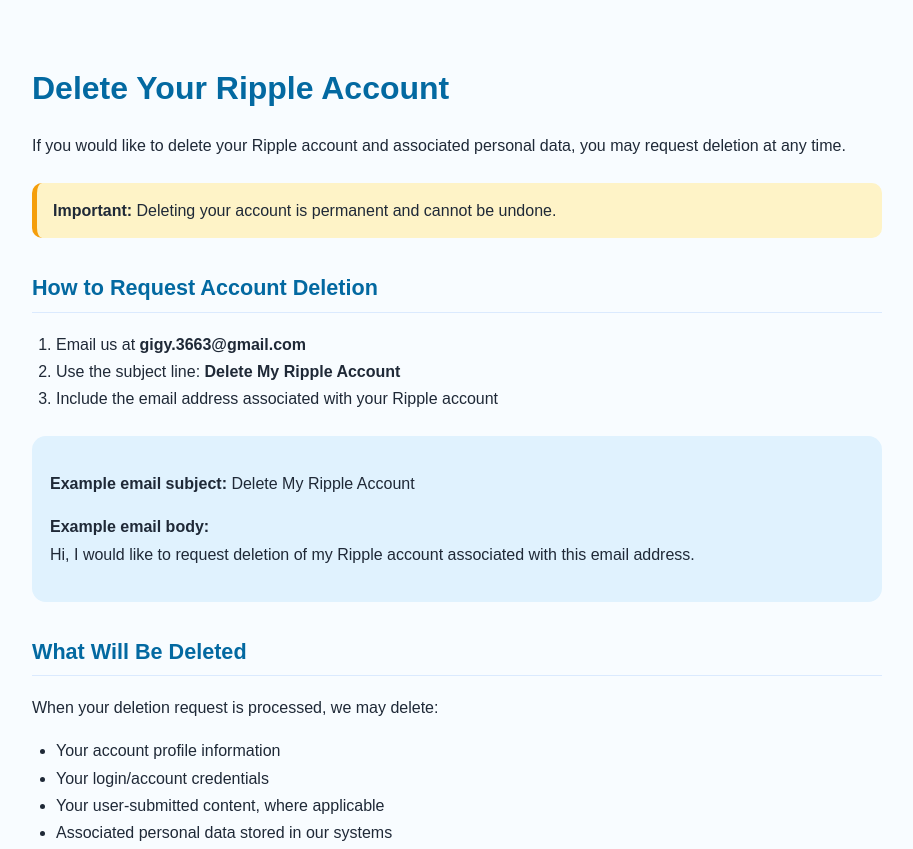
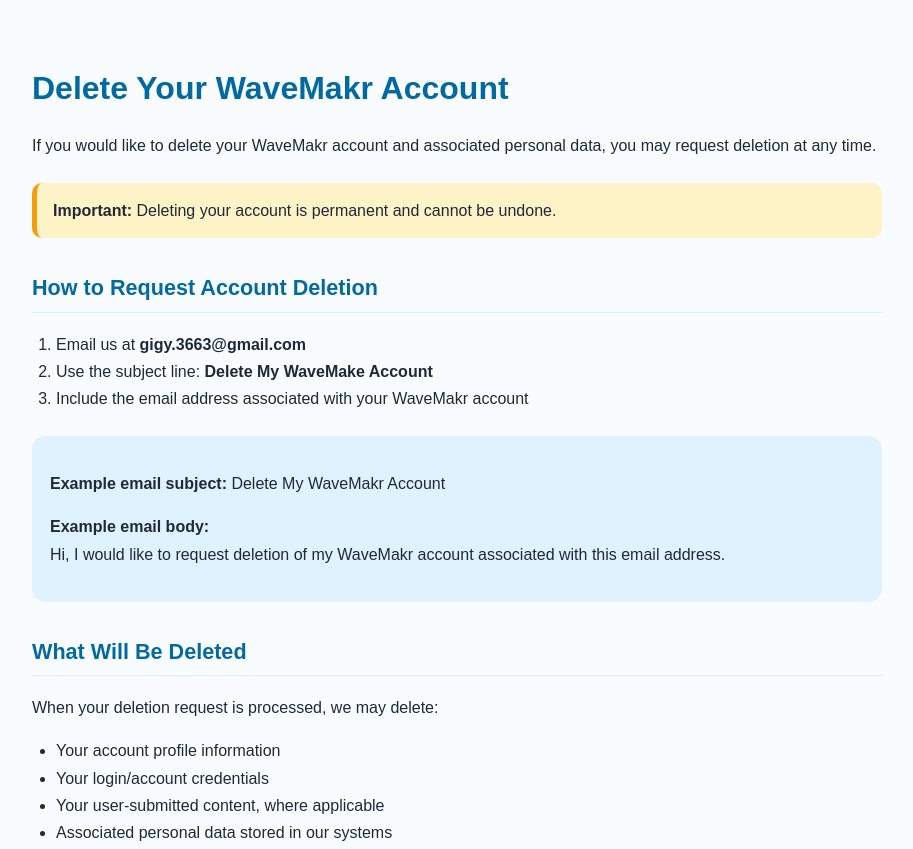
Before and after one commit to Gigi-0531/GigiDigitalLLC-wavemakr-app-delete-account, a plain HTML site: page index.html in a window 1280 px wide. Shown: the top 849 px of the page, without its empty margins (183-1096 px from the left). Drawn offline with Linux system fonts and the light colour scheme.

Commit message:
Update index.html

```diff
--- a/index.html
+++ b/index.html
@@ -3,7 +3,7 @@
 <head>
   <meta charset="UTF-8" />
   <meta name="viewport" content="width=device-width, initial-scale=1.0" />
-  <title>Delete Your Ripple Account</title>
+  <title>Delete Your WaveMakr Account</title>
   <style>
     body {
       font-family: Arial, sans-serif;
@@ -72,9 +72,9 @@
   </style>
 </head>
 <body>
-  <h1>Delete Your Ripple Account</h1>
+  <h1>Delete Your WaveMakr Account</h1>
   <p>
-    If you would like to delete your Ripple account and associated personal data, you may request deletion at any time.
+    If you would like to delete your WaveMakr account and associated personal data, you may request deletion at any time.
   </p>
 
   <div class="warning">
@@ -84,14 +84,14 @@
   <h2>How to Request Account Deletion</h2>
   <ol>
     <li>Email us at <strong>gigy.3663@gmail.com</strong></li>
-    <li>Use the subject line: <strong>Delete My Ripple Account</strong></li>
-    <li>Include the email address associated with your Ripple account</li>
+    <li>Use the subject line: <strong>Delete My WaveMake Account</strong></li>
+    <li>Include the email address associated with your WaveMakr account</li>
   </ol>
 
   <div class="box">
-    <p><strong>Example email subject:</strong> Delete My Ripple Account</p>
+    <p><strong>Example email subject:</strong> Delete My WaveMakr Account</p>
     <p><strong>Example email body:</strong><br>
-    Hi, I would like to request deletion of my Ripple account associated with this email address.</p>
+    Hi, I would like to request deletion of my WaveMakr account associated with this email address.</p>
   </div>
 
   <h2>What Will Be Deleted</h2>
@@ -119,7 +119,7 @@
   <h2>Contact</h2>
   <div class="contact">
     <p><strong>Gigi Digital LLC</strong><br>
-    Ripple Support</p>
+    WaveMakr Support</p>
 
     <p>
       Email: gigy.3663@gmail.com
```
